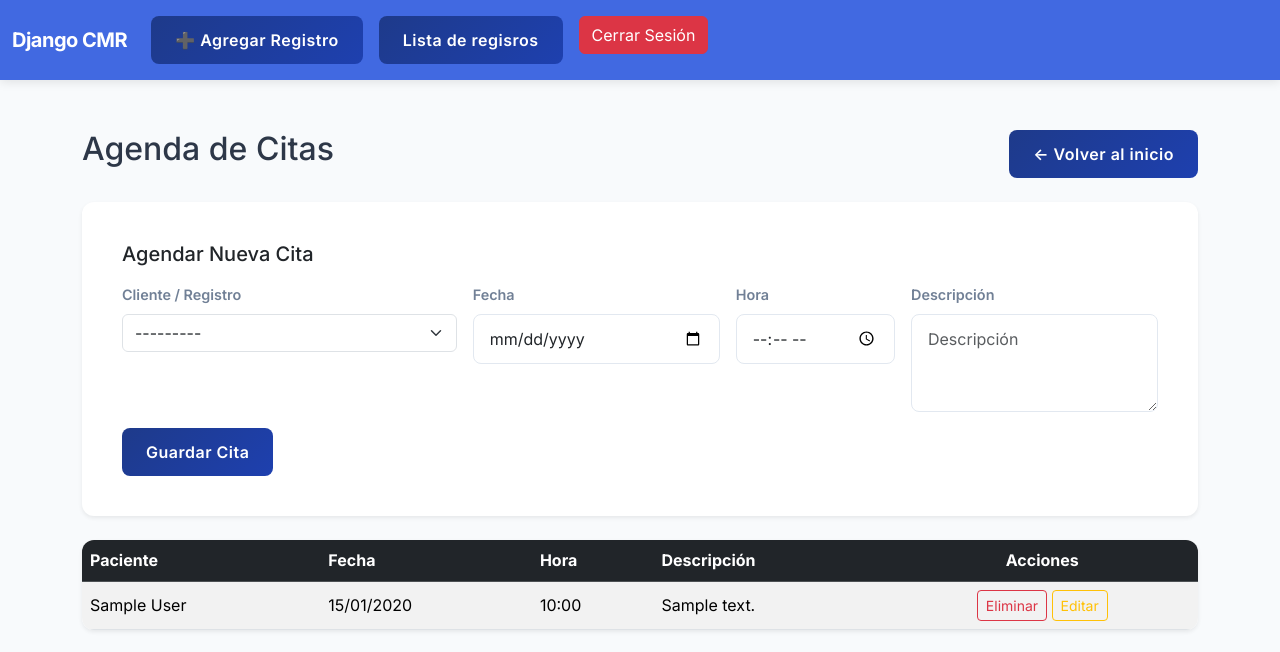
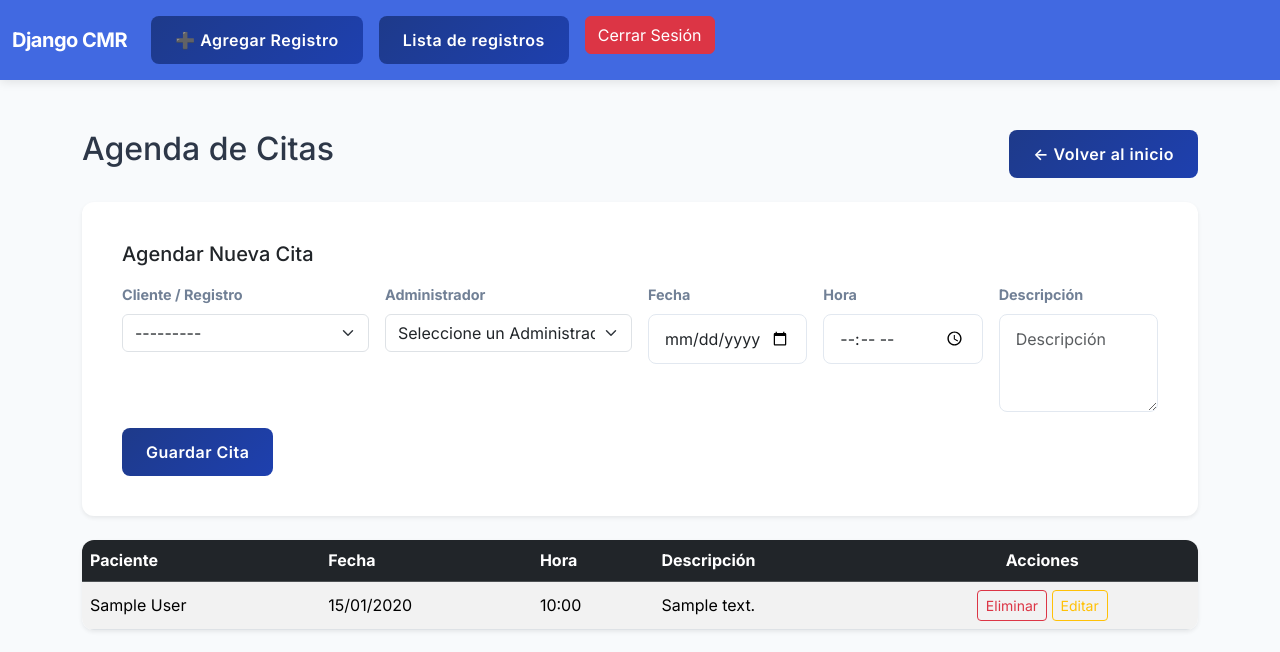
Before and after one commit to kev2127/djangoLili, a Django app: page /agenda/ in a window 1280 px wide. Shown: the top 652 px of the page. Run offline with Django 5.2, Linux system fonts and the light colour scheme; a user stored in the database is signed in; tables that the repository leaves empty hold one stand-in row (values such as "Sample post"); some libraries are stand-ins or nearby versions.

Commit message:
Avance en la implementacion de los roles para que el cliente solo pueda ver la información de su perfil y agendar una cita con el rol de administrador

```diff
--- a/inventario_django/dcrm/website/forms.py
+++ b/inventario_django/dcrm/website/forms.py
@@ -84,6 +84,13 @@ class AppointmentForm(forms.ModelForm):
         label='',
         widget=forms.Select(attrs={'class': 'form-select'})
     )
+    administrator = forms.ModelChoiceField(
+        queryset=User.objects.filter(profile__role='Administrador'),
+        label='',
+        required=True,
+        widget=forms.Select(attrs={'class': 'form-select'}),
+        empty_label="Seleccione un Administrador"
+    )
     fecha = forms.DateField(
         label='',
         widget=forms.DateInput(attrs={'class': 'form-control', 'type': 'date'})
@@ -100,4 +107,4 @@ class AppointmentForm(forms.ModelForm):
 
     class Meta:
         model = Appointment
-        fields = ('record', 'fecha', 'hora', 'descripcion')
+        fields = ('record', 'administrator', 'fecha', 'hora', 'descripcion')
--- a/inventario_django/dcrm/website/models.py
+++ b/inventario_django/dcrm/website/models.py
@@ -29,6 +29,7 @@ class Record(models.Model):
 
 class Appointment(models.Model):
     record = models.ForeignKey(Record, on_delete=models.CASCADE, related_name='appointments')
+    administrator = models.ForeignKey(User, on_delete=models.SET_NULL, null=True, blank=True, limit_choices_to={'profile__role': 'Administrador'}, related_name='admin_appointments')
     fecha = models.DateField()
     hora = models.TimeField()
     descripcion = models.TextField(blank=True)
--- a/inventario_django/dcrm/website/templates/agenda.html
+++ b/inventario_django/dcrm/website/templates/agenda.html
@@ -13,21 +13,33 @@
             <h5 class="card-title mb-3">Agendar Nueva Cita</h5>
             <form method="POST">
                 {% csrf_token %}
+
+                {% if form.record.is_hidden %}
+                    {{ form.record }}
+                {% endif %}
+
                 <div class="row g-3">
-                    <div class="col-md-4">
-                        <label class="form-label">Cliente / Registro</label>
+                    {% if not form.record.is_hidden %}
+                    <div class="col-md-3">
+                        <label class="form-label fw-bold">Cliente / Registro</label>
                         {{ form.record }}
                     </div>
+                    {% endif %}
+
                     <div class="col-md-3">
-                        <label class="form-label">Fecha</label>
+                        <label class="form-label fw-bold">Administrador</label>
+                        {{ form.administrator }}
+                    </div>
+                    <div class="col-md-2">
+                        <label class="form-label fw-bold">Fecha</label>
                         {{ form.fecha }}
                     </div>
                     <div class="col-md-2">
-                        <label class="form-label">Hora</label>
+                        <label class="form-label fw-bold">Hora</label>
                         {{ form.hora }}
                     </div>
-                    <div class="col-md-3">
-                        <label class="form-label">Descripción</label>
+                    <div class="col-md-2">
+                        <label class="form-label fw-bold">Descripción</label>
                         {{ form.descripcion }}
                     </div>
                 </div>
@@ -45,7 +57,11 @@
             <table class="table table-hover table-striped align-middle mb-0">
                 <thead class="table-dark">
                     <tr>
+                        {% if role == 'Administrador' %}
                         <th>Paciente</th>
+                        {% else %}
+                        <th>Administrador</th>
+                        {% endif %}
                         <th>Fecha</th>
                         <th>Hora</th>
                         <th>Descripción</th>
@@ -55,7 +71,17 @@
                 <tbody>
                     {% for appt in appointments %}
                     <tr>
+                        {% if role == 'Administrador' %}
                         <td>{{ appt.record.first_name }} {{ appt.record.last_name }}</td>
+                        {% else %}
+                        <td>
+                            {% if appt.administrator %}
+                                {{ appt.administrator.first_name }} {{ appt.administrator.last_name }} ({{ appt.administrator.username }})
+                            {% else %}
+                                <span class="text-muted">No asignado</span>
+                            {% endif %}
+                        </td>
+                        {% endif %}
                         <td>{{ appt.fecha|date:"d/m/Y" }}</td>
                         <td>{{ appt.hora|time:"H:i" }}</td>
                         <td>{{ appt.descripcion }}</td>
--- a/inventario_django/dcrm/website/templates/navbar.html
+++ b/inventario_django/dcrm/website/templates/navbar.html
@@ -10,37 +10,30 @@
 
 
         {% if user.is_authenticated %}
+          {% if user.profile.role == 'Administrador' %}
             {% if request.resolver_match.url_name != 'add_record' %}
             <li class="nav-item">
-          <a class="nav-link" href="{% url 'add_record' %}"><button type="button" class="btn btn-primary">➕
-              Agregar
-              Registro</button></a>
+              <a class="nav-link" href="{% url 'add_record' %}"><button type="button" class="btn btn-primary">➕ Agregar Registro</button></a>
             </li>
             {% endif %}
             {% if request.resolver_match.url_name != 'agenda' %}
             <li>
-          <a href="{% url 'agenda' %}" class="nav-link"> <button type="button" class="btn btn-primary">📅
-              Agenda</button></a>
+              <a href="{% url 'agenda' %}" class="nav-link"> <button type="button" class="btn btn-primary">📅 Agenda</button></a>
             </li>
             {% endif %}
-
             {% if request.resolver_match.url_name != 'home' %}
             <li class="nav-item">
-          <a class="nav-link" href="{% url 'home' %}"> <button type="button" class="btn btn-primary">Lista de
-              regisros </button></a>
+              <a class="nav-link" href="{% url 'home' %}"> <button type="button" class="btn btn-primary">Lista de registros</button></a>
             </li>
             {% endif %}
-
+          {% endif %}
         {% else %}
         <li class="nav-item">
-          <a class="nav-link" href="{% url 'home' %}"><button type="button" class="btn btn-primary">Inicio de
-              sesion</button></a>
+          <a class="nav-link" href="{% url 'home' %}"><button type="button" class="btn btn-primary">Inicio de sesion</button></a>
         </li>
         <li class="nav-item">
-          <a class="nav-link" href="{% url 'register' %}"><button type="button"
-              class="btn btn-primary">Registro</button></a>
+          <a class="nav-link" href="{% url 'register' %}"><button type="button" class="btn btn-primary">Registro</button></a>
         </li>
-
         {% endif %}
 
         <!-- Cerrar sesión a la derecha -->
--- a/inventario_django/dcrm/website/views.py
+++ b/inventario_django/dcrm/website/views.py
@@ -198,6 +198,7 @@ def agenda(request):
         return redirect('home')
 
     from .models import Profile, Appointment
+    from django import forms as django_forms
     profile, created = Profile.objects.get_or_create(
         user=request.user,
         defaults={'role': 'Administrador' if request.user.is_superuser or request.user.is_staff else 'Cliente'}
@@ -219,6 +220,7 @@ def agenda(request):
         if client_record:
             form.fields['record'].queryset = Record.objects.filter(id=client_record.id)
             form.fields['record'].initial = client_record
+            form.fields['record'].widget = django_forms.HiddenInput()
         else:
             form.fields['record'].queryset = Record.objects.none()
 
@@ -255,6 +257,7 @@ def update_appointment(request, pk):
         return redirect('home')
 
     from .models import Profile, Appointment
+    from django import forms as django_forms
     profile, created = Profile.objects.get_or_create(
         user=request.user,
         defaults={'role': 'Administrador' if request.user.is_superuser or request.user.is_staff else 'Cliente'}
@@ -269,6 +272,7 @@ def update_appointment(request, pk):
             client_record = Record.objects.filter(user=request.user).first()
             if client_record:
                 form.fields['record'].queryset = Record.objects.filter(id=client_record.id)
+                form.fields['record'].widget = django_forms.HiddenInput()
 
         if request.method == 'POST':
             if form.is_valid():
```
Also changed, not shown: inventario_django/dcrm/website/migrations/0004_appointment_administrator.py (added). Lines whose indentation alone changed are shown as unchanged.
